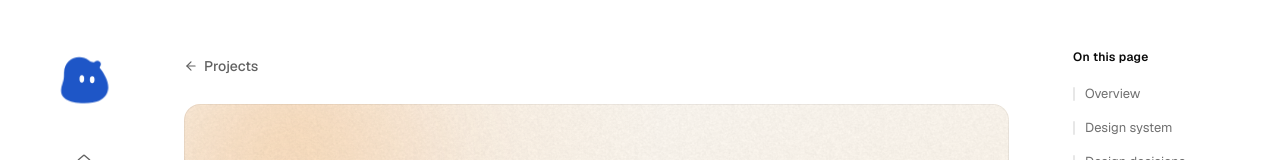
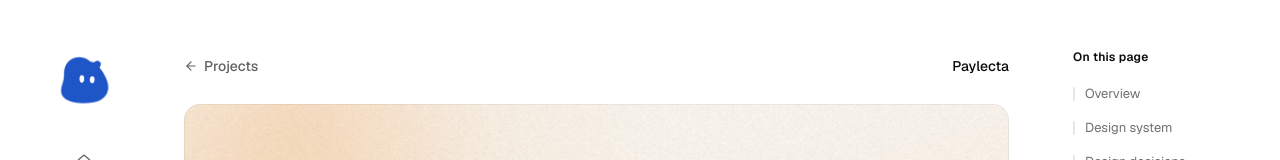
Before and after one commit to alansahlan65/myweb, a Next.js app: page /projects/paylecta in a window 1280 px wide. Shown: the top 160 px of the page. Built offline with nearby package versions, Linux system fonts and the light colour scheme.

Commit message:
Add Paylecta project name to case study top bar

```diff
--- a/src/app/globals.css
+++ b/src/app/globals.css
@@ -573,11 +573,13 @@ main { min-width: 0; outline: none; }
 .case-study { display: flex; flex-direction: column; gap: 72px; min-width: 0; max-width: 825px; }
 .case-hero { display: flex; flex-direction: column; gap: 28px; padding-top: 8px; }
 .case-hero-copy { display: flex; flex-direction: column; gap: 24px; max-width: var(--reading-width); padding-top: 8px; }
+.case-topbar { display: flex; align-items: center; justify-content: space-between; gap: 16px; }
 .case-back-link {
   display: inline-flex; align-items: center; gap: 6px; width: fit-content;
   color: var(--secondary); font-size: 14px; font-weight: 500; line-height: 20px;
   transition: color var(--motion-base) var(--ease-out);
 }
+.case-project-name { color: var(--ink); font-size: 14px; font-weight: 500; line-height: 20px; }
 .case-back-link svg { transition: transform var(--motion-base) var(--ease-out); }
 .case-title-block { display: flex; flex-direction: column; gap: 16px; }
 .case-hero h1 { font-size: 44px; line-height: 1.12; letter-spacing: -.03em; color: var(--heading-ink); }
--- a/src/app/projects/paylecta/page.tsx
+++ b/src/app/projects/paylecta/page.tsx
@@ -64,10 +64,13 @@ export default function PaylectaCaseStudyPage() {
     <div className="case-study-shell">
       <article className="case-study">
         <header className="case-hero">
-          <Link href="/projects" className="case-back-link">
-            <ArrowLeft size={14} aria-hidden="true" />
-            <span>Projects</span>
-          </Link>
+          <div className="case-topbar">
+            <Link href="/projects" className="case-back-link">
+              <ArrowLeft size={14} aria-hidden="true" />
+              <span>Projects</span>
+            </Link>
+            <span className="case-project-name">Paylecta</span>
+          </div>
           <PaylectaOpenerEmbed />
           <div className="case-hero-copy">
             <div className="case-title-block">
```
Also changed, not shown: 1 other file (tests, documents, lock files or other folders).
